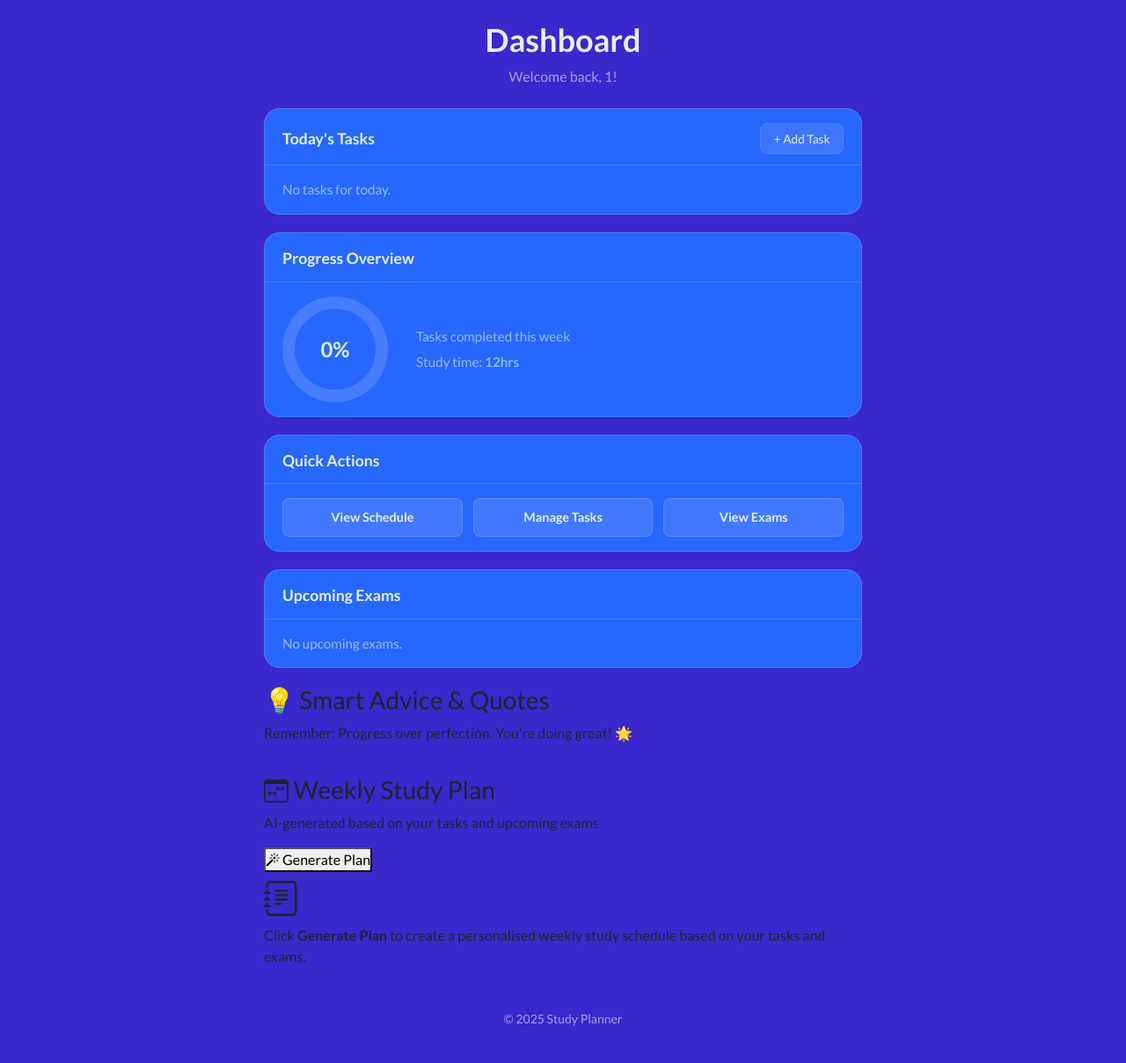
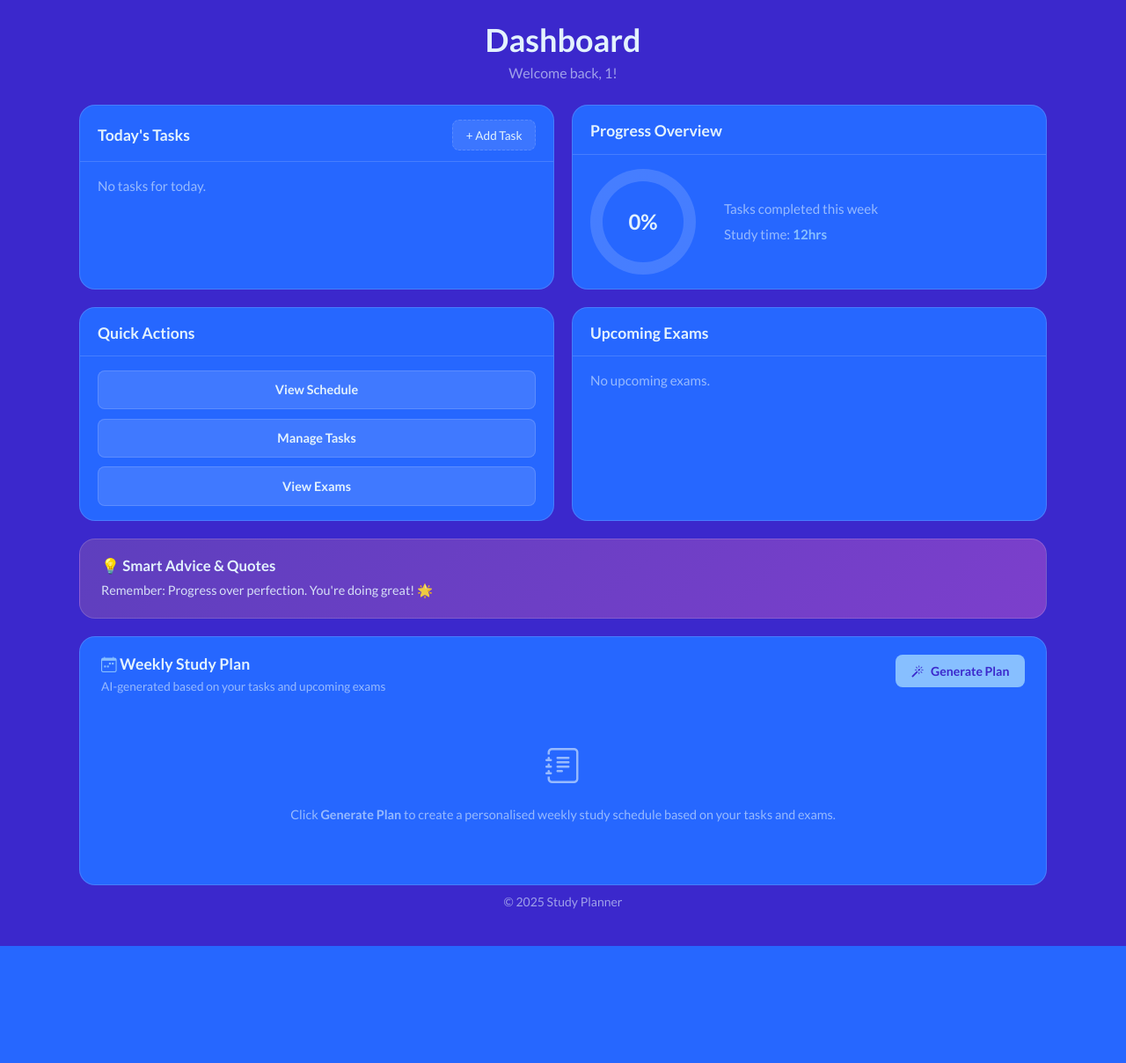
Before and after one commit to ShockCharge/CS301-Project, a Flask app: page /dashboard in a window 1280 px wide. Shown: the part 74-1282 px from the top of the page at 88% size. After the commit the page ends 1149 px from the top, so only its background shows below. Run offline with Flask 3, Linux system fonts and the light colour scheme; the visitor is signed in with stand-in values (Sample User, id 1); data that the repository does not hold is empty.

Commit message:
Dashboard Attempt 4

```diff
--- a/Static/css/V2dashboard.css
+++ b/Static/css/V2dashboard.css
@@ -219,7 +219,7 @@
 
 .content-inner {
     width: 100%;
-    max-width: 680px;
+    max-width: 1100px;
     display: flex;
     flex-direction: column;
 }
@@ -229,21 +229,20 @@
     text-align: center;
     font-size: 2.25rem;
     font-weight: 700;
-    margin-bottom: 1.5rem;
+    margin-bottom: 0.25rem;
 }
 
 .content-welcome {
     color: var(--text-muted);
     text-align: center;
     font-size: 1rem;
-    margin-top: -1rem;
     margin-bottom: 1.5rem;
 }
 
-/* ########## Dashboard List ########## */
+/* ########## Dashboard List — 2 column on desktop ########## */
 .dashboard-list {
-    display: flex;
-    flex-direction: column;
+    display: grid;
+    grid-template-columns: repeat(2, 1fr);
     gap: 1.25rem;
 }
 
@@ -345,7 +344,7 @@
     color: #7ae582;
 }
 
-/* ########## Add Task Button ########## */
+/* ########## Buttons ########## */
 .btn-add {
     padding: 0.4rem 0.9rem;
     background-color: rgba(255, 255, 255, 0.1);
@@ -363,17 +362,14 @@
     border-style: solid;
 }
 
-/* ########## Quick Actions ########## */
 .quick-actions-body {
     display: flex;
-    flex-direction: row;
-    gap: 0.75rem;
-    flex-wrap: wrap;
+    flex-direction: column;
+    gap: 0.65rem;
 }
 
 .btn-action {
-    flex: 1;
-    min-width: 120px;
+    width: 100%;
     padding: 0.65rem 1rem;
     background-color: rgba(255, 255, 255, 0.12);
     border: 1px solid var(--border-color);
@@ -395,6 +391,7 @@
     display: flex;
     align-items: center;
     gap: 2rem;
+    padding: 1rem 1.25rem;
 }
 
 .progress-circle-container {
@@ -439,6 +436,167 @@
     color: var(--bg-light);
 }
 
+/* ########## Suggestion Box ########## */
+.suggestion-box {
+    grid-column: 1 / -1;
+    background: linear-gradient(135deg, #5e3fbe 0%, #7c3fcc 100%);
+    border-radius: 18px;
+    border: 1px solid rgba(255, 255, 255, 0.15);
+    padding: 1.25rem 1.5rem;
+    display: flex;
+    align-items: flex-start;
+    gap: 1rem;
+}
+
+.suggestion-content h3 {
+    color: var(--normal-text);
+    font-size: 1.05rem;
+    font-weight: 700;
+    margin-bottom: 0.4rem;
+}
+
+.suggestion-content p {
+    color: rgba(227, 242, 253, 0.9);
+    font-size: 0.9rem;
+    line-height: 1.6;
+    margin: 0;
+}
+
+/* ########## Study Plan Section ########## */
+.study-plan-section {
+    grid-column: 1 / -1;
+    background-color: var(--bg-medium);
+    border-radius: 18px;
+    border: 1px solid var(--border-color);
+    padding: 1.25rem 1.5rem;
+}
+
+.study-plan-header {
+    display: flex;
+    justify-content: space-between;
+    align-items: flex-start;
+    margin-bottom: 1rem;
+    flex-wrap: wrap;
+    gap: 0.75rem;
+}
+
+.study-plan-title {
+    color: var(--normal-text);
+    font-size: 1.1rem;
+    font-weight: 700;
+    margin: 0 0 0.25rem 0;
+}
+
+.study-plan-title i {
+    color: var(--bg-light);
+}
+
+.study-plan-subtitle {
+    color: var(--text-muted);
+    font-size: 0.85rem;
+    margin: 0;
+}
+
+.btn-generate-plan {
+    display: inline-flex;
+    align-items: center;
+    gap: 8px;
+    padding: 0.5rem 1.1rem;
+    background-color: var(--bg-light);
+    color: var(--bg-dark);
+    border: none;
+    border-radius: 8px;
+    font-size: 0.875rem;
+    font-weight: 700;
+    cursor: pointer;
+    transition: opacity 0.2s;
+    white-space: nowrap;
+}
+
+.btn-generate-plan:hover {
+    opacity: 0.85;
+}
+
+.btn-generate-plan:disabled {
+    opacity: 0.5;
+    cursor: not-allowed;
+}
+
+.study-plan-loading {
+    display: flex;
+    flex-direction: column;
+    align-items: center;
+    gap: 0.75rem;
+    padding: 2rem;
+    color: var(--text-muted);
+    font-size: 0.9rem;
+}
+
+.plan-spinner {
+    width: 32px;
+    height: 32px;
+    border: 3px solid rgba(255, 255, 255, 0.15);
+    border-top-color: var(--bg-light);
+    border-radius: 50%;
+    animation: spin 0.8s linear infinite;
+}
+
+@keyframes spin {
+    to { transform: rotate(360deg); }
+}
+
+.study-plan-content pre {
+    white-space: pre-wrap;
+    word-wrap: break-word;
+    font-family: "Lato", sans-serif;
+    font-size: 0.9rem;
+    line-height: 1.8;
+    color: var(--normal-text);
+    background-color: rgba(0, 0, 0, 0.2);
+    border-radius: 10px;
+    padding: 1rem 1.25rem;
+    margin: 0;
+    border-left: 4px solid var(--bg-light);
+}
+
+.study-plan-empty {
+    text-align: center;
+    padding: 2rem 1rem;
+    color: var(--text-muted);
+    font-size: 0.9rem;
+    line-height: 1.6;
+}
+
+.study-plan-empty i {
+    display: block;
+    margin-bottom: 0.75rem;
+    color: var(--text-muted);
+}
+
+/* ########## Outdated Items ########## */
+.outdated-item {
+    display: flex;
+    align-items: center;
+    gap: 0.75rem;
+    flex-wrap: wrap;
+    padding: 0.6rem 0;
+    border-bottom: 1px solid var(--border-color);
+    font-size: 0.9rem;
+}
+
+.outdated-item:last-child {
+    border-bottom: none;
+}
+
+.outdated-badge {
+    background-color: rgba(216, 49, 91, 0.25);
+    color: #ff8fab;
+    padding: 2px 8px;
+    font-size: 0.72rem;
+    font-weight: 700;
+    border-radius: 8px;
+}
+
 /* ########## Misc ########## */
 .text-muted-light {
     color: var(--text-muted);
@@ -448,14 +606,15 @@
 
 /* ########## Footer ########## */
 footer {
+    grid-column: 1 / -1;
     text-align: center;
-    margin-top: 2rem;
+    margin-top: 0.5rem;
     padding-bottom: 1rem;
     color: var(--text-muted);
     font-size: 0.875rem;
 }
 
-/* ########## Responsive ########## */
+/* ########## Responsive — stack to 1 column on mobile ########## */
 @media (max-width: 768px) {
     .content {
         padding: 1rem;
@@ -463,6 +622,22 @@ footer {
 
     .content-inner {
         max-width: 100%;
+    }
+
+    .dashboard-list {
+        grid-template-columns: 1fr;
+    }
+
+    .suggestion-box {
+        grid-column: 1;
+    }
+
+    .study-plan-section {
+        grid-column: 1;
+    }
+
+    footer {
+        grid-column: 1;
     }
 
     .progress-card-body {
```
